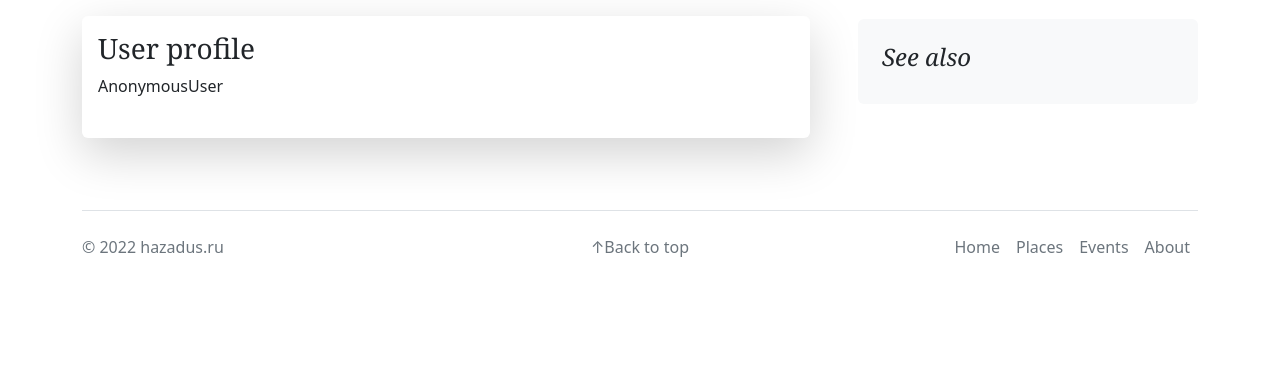
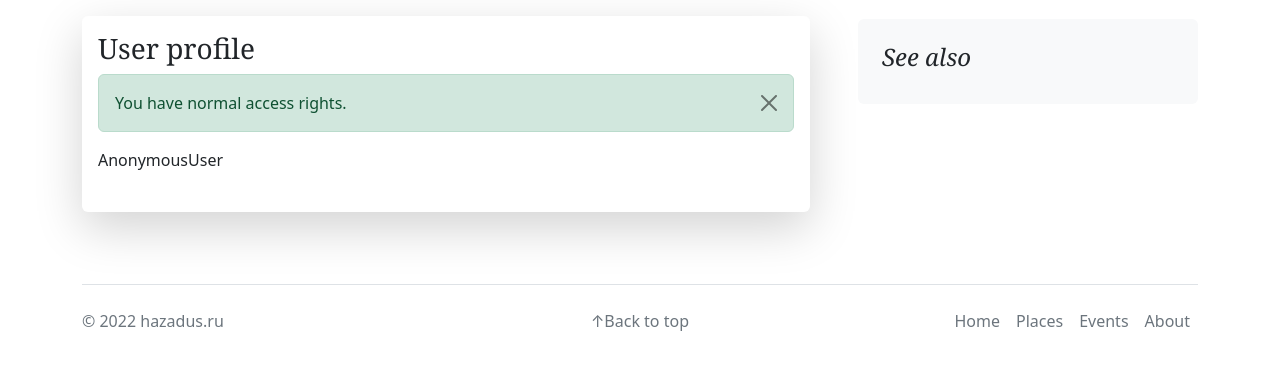
Before and after one commit to hazadus/django-website, a Django app: page /members/user_profile in a window 1280 px wide. Shown: the part 61-431 px from the top of the page. Run offline with Django 4.2, Linux system fonts and the light colour scheme.

Commit message:
Lesson #30 done – added user.is_superuser check in navbar and profile page view (just to show off the technique).

```diff
--- a/members/views.py
+++ b/members/views.py
@@ -48,4 +48,9 @@ def logout_user(request):
 
 
 def user_profile(request):
+    # This is just to show off how to check 'superuser' status in code:
+    if request.user.is_superuser:
+        messages.success(request, 'You have SUPERUSER access rights.')
+    else:
+        messages.success(request, 'You have normal access rights.')
     return render(request, 'authenticate/profile.html', {})
--- a/templates/events/base.html
+++ b/templates/events/base.html
@@ -125,7 +125,9 @@
                         {% endif %}
                         {% if user.is_authenticated %}
                             <a class="nav-link" href="{% url 'user_profile' %}">Profile</a>
+                            {%  if user.is_superuser %}
                             <a class="nav-link" href="/admin/">Admin</a>
+                            {% endif %}
                             <a class="nav-link" href="{% url 'logout_user' %}">Logout</a>
                         {% else %}
                             <a class="nav-link" href="{% url 'signup_user' %}">Sign Up</a>
```
